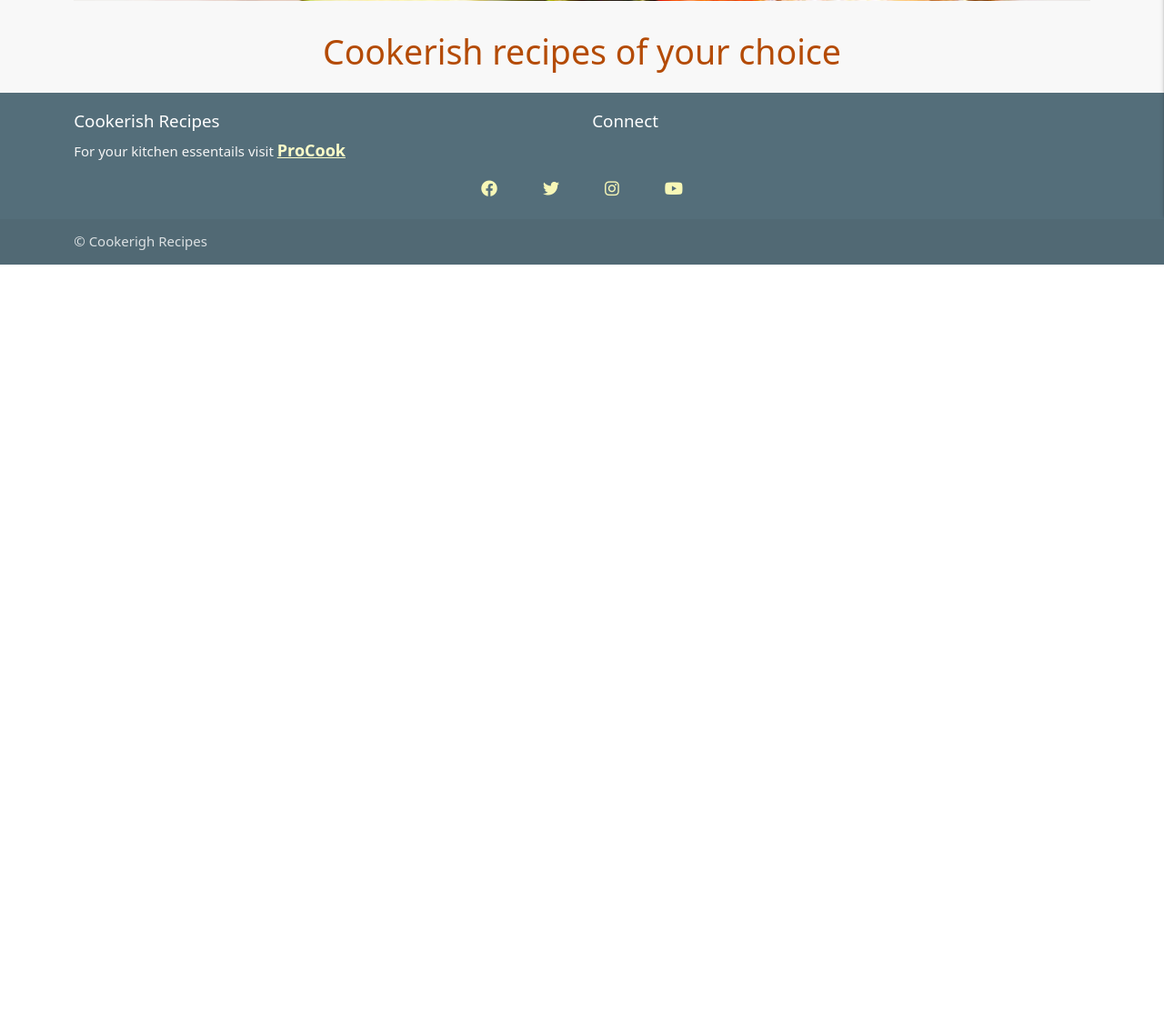
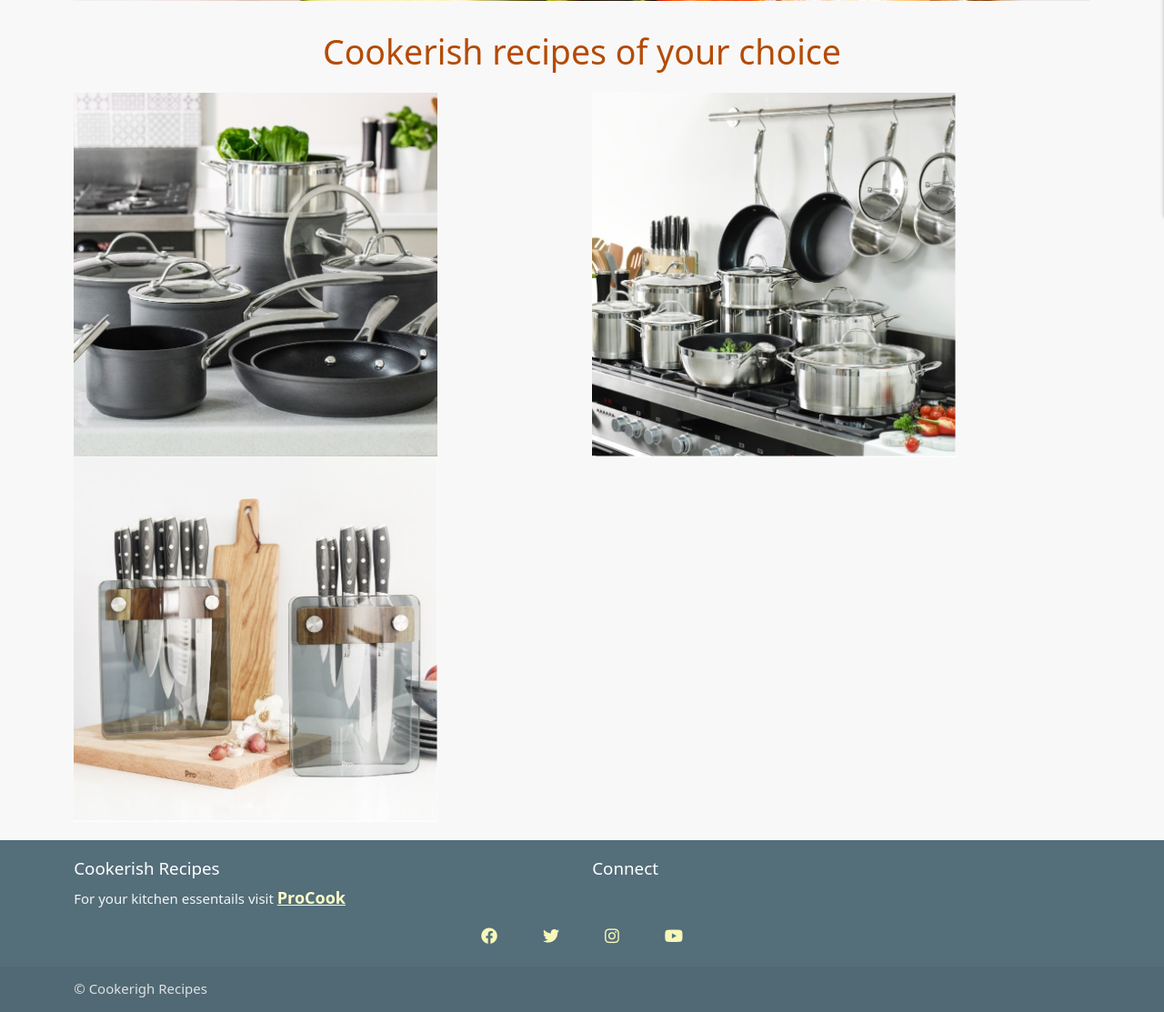
Before and after one commit to baijuka/ms3-bju-project, a Flask app: page / in a window 1280 px wide. Shown: the part 622-1735 px from the top of the page at 91% size. Before the commit the page ends 913 px from the top, so only its background shows below. Run offline with Flask 2, Linux system fonts and the light colour scheme; data that the repository does not hold is empty; some libraries are stand-ins or nearby versions.

Commit message:
Add advertisement link to recipes and profile pages

```diff
--- a/static/css/style.css
+++ b/static/css/style.css
@@ -42,6 +42,9 @@ ul li a {
     height: auto;
 }
 
+.advt img {
+    max-width: 400px;
+}
 footer h3 {
     font-size: small;
     }
--- a/templates/recipes.html
+++ b/templates/recipes.html
@@ -62,4 +62,22 @@
   <br><br>
   {% endfor %}
 
+  <div class="row advt">
+    <div  class="col s12">
+        <a href="https://www.procook.co.uk/" target="_blank">
+            <img src="../static/images/kitchenset1.jpg" alt="kitchenset image" href="https://www.procook.co.uk/">
+        </a>
+    </div>
+    <div class="col s12">
+        <a href="https://www.procook.co.uk/" target="_blank">
+            <img src="../static/images/kitchenset2.jpg" alt="kitchenset image" href="https://www.procook.co.uk/">
+        </a>
+    </div>
+    <div class="col s12">
+        <a href="https://www.procook.co.uk/" target="_blank">
+            <img src="../static/images/kitchenset3.jpg" alt="kitchenset image" href="https://www.procook.co.uk/">
+        </a>
+    </div>
+</div>
+
 {% endblock %}
```
Also changed, not shown: templates/profile.html (+19 -2 lines), static/images/kitchenset1.jpg (added), static/images/kitchenset2.jpg (added), static/images/kitchenset3.jpg (added), templates/base.html (line endings or trailing spaces).
